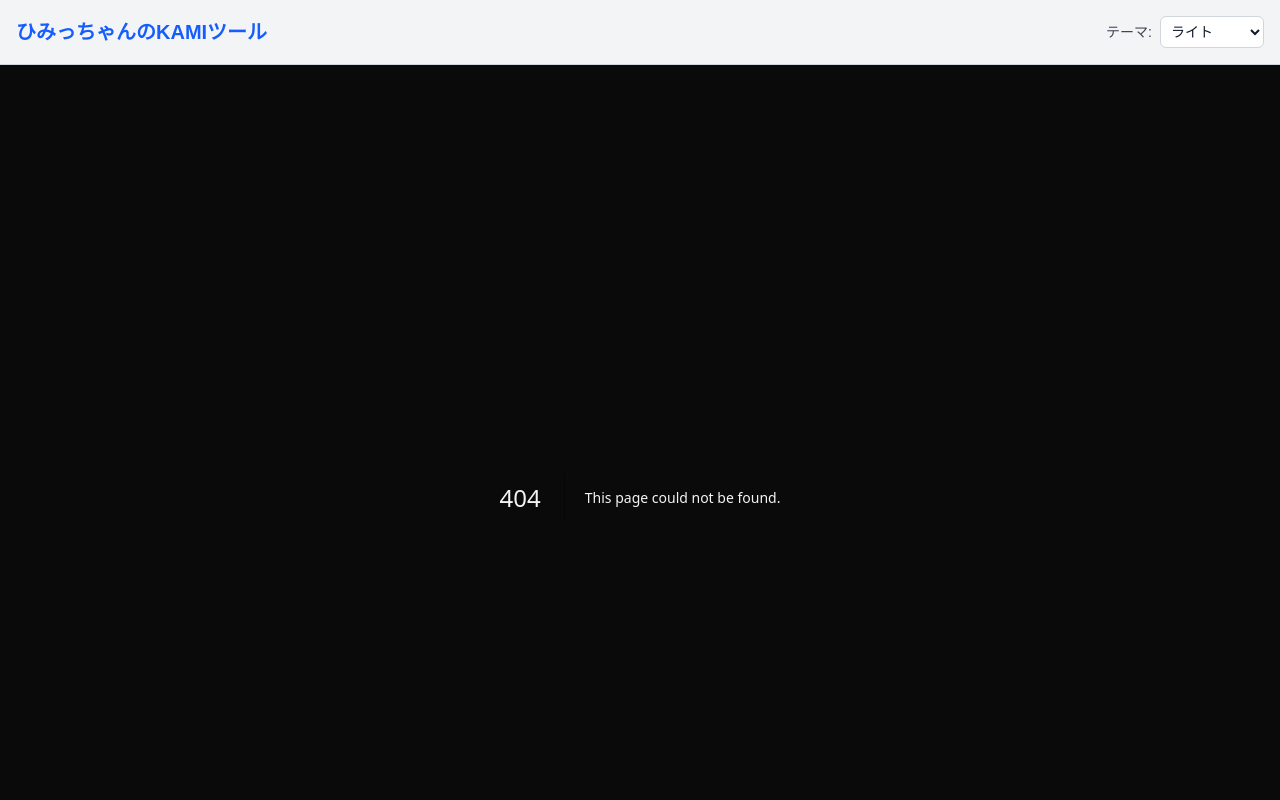
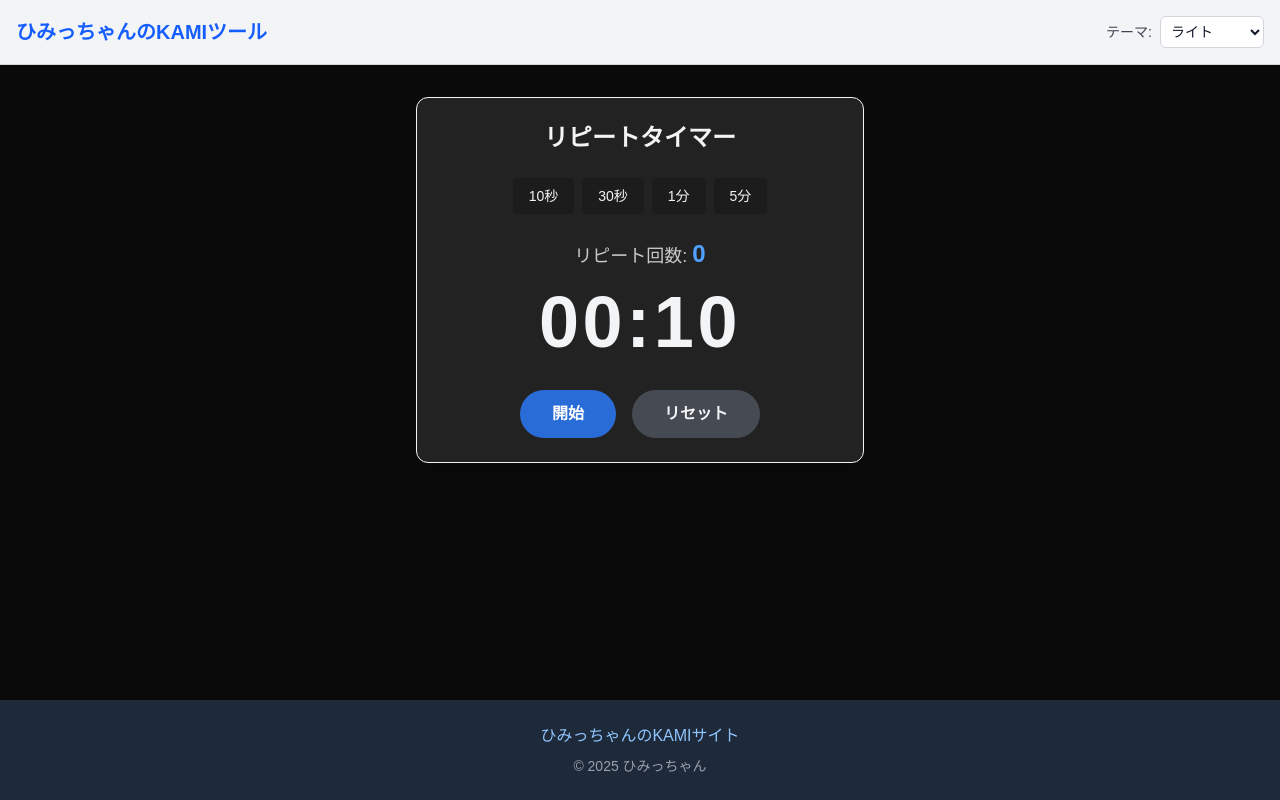
Before and after one commit to himitu-da/himitu-tool, a Next.js app: page /tool/repeat-timer in a window 1280 px wide. Before the commit this address had no page. Shown: the top 800 px of the page. Built offline with nearby package versions, Linux system fonts and the light colour scheme.

Commit message:
feat: リピートタイマーを追加

```diff
--- /dev/null
+++ b/src/app/repeat-timer/page.tsx
@@ -0,0 +1,87 @@
+"use client";
+
+import React, { useState, useEffect } from "react";
+
+export default function RepeatTimerPage() {
+  const [timeSetting, setTimeSetting] = useState(10);
+  const [time, setTime] = useState(10);
+  const [isRunning, setIsRunning] = useState(false);
+  const [repeatCount, setRepeatCount] = useState(0);
+
+  useEffect(() => {
+    let interval: NodeJS.Timeout;
+    if (isRunning && time > 0) {
+      interval = setInterval(() => {
+        setTime((prev) => prev - 1);
+      }, 1000);
+    } else if (time === 0 && isRunning) {
+      setRepeatCount(c => c + 1);
+      setTime(timeSetting); // Auto repeat
+    }
+    return () => clearInterval(interval);
+  }, [isRunning, time, timeSetting]);
+
+  const toggleTimer = () => setIsRunning(!isRunning);
+
+  const resetTimer = () => {
+    setIsRunning(false);
+    setTime(timeSetting);
+    setRepeatCount(0);
+  };
+
+  const applySetting = (val: number) => {
+    setTimeSetting(val);
+    setTime(val);
+    setIsRunning(false);
+    setRepeatCount(0);
+  };
+
+  const minutes = Math.floor(time / 60);
+  const seconds = time % 60;
+
+  return (
+    <div className="max-w-md mx-auto p-6 rounded-xl shadow-lg border border-opacity-20 border-current bg-white/10 backdrop-blur-sm">
+      <h1 className="text-2xl font-bold mb-6 text-center">リピートタイマー</h1>
+
+      <div className="flex justify-center gap-2 mb-6">
+        {[10, 30, 60, 300].map(sec => (
+          <button
+            key={sec}
+            onClick={() => applySetting(sec)}
+            className="px-4 py-2 rounded bg-black/20 hover:bg-black/30 transition-colors text-sm"
+          >
+            {sec >= 60 ? `${sec/60}分` : `${sec}秒`}
+          </button>
+        ))}
+      </div>
+
+      <div className="text-center mb-4">
+        <span className="text-lg opacity-80">リピート回数: </span>
+        <span className="text-2xl font-bold text-blue-400">{repeatCount}</span>
+      </div>
+
+      <div className="text-center mb-8">
+        <div className="text-7xl font-mono font-bold tracking-wider">
+          {minutes.toString().padStart(2, "0")}:{seconds.toString().padStart(2, "0")}
+        </div>
+      </div>
+
+      <div className="flex justify-center gap-4">
+        <button
+          onClick={toggleTimer}
+          className={`px-8 py-3 rounded-full font-bold text-white transition-colors ${
+            isRunning ? "bg-orange-500/80 hover:bg-orange-600/80" : "bg-blue-500/80 hover:bg-blue-600/80"
+          }`}
+        >
+          {isRunning ? "一時停止" : "開始"}
+        </button>
+        <button
+          onClick={resetTimer}
+          className="px-8 py-3 rounded-full font-bold bg-gray-500/50 hover:bg-gray-600/50 transition-colors"
+        >
+          リセット
+        </button>
+      </div>
+    </div>
+  );
+}
```
